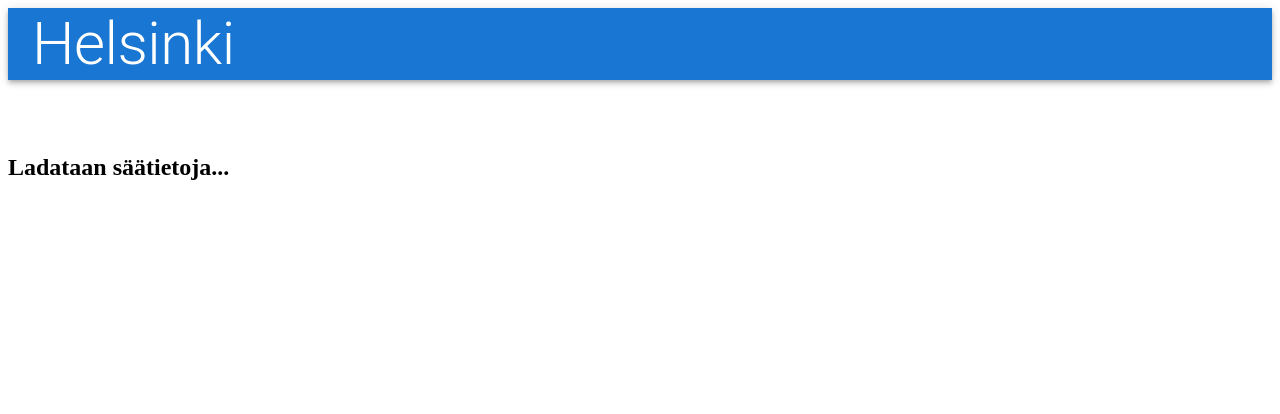
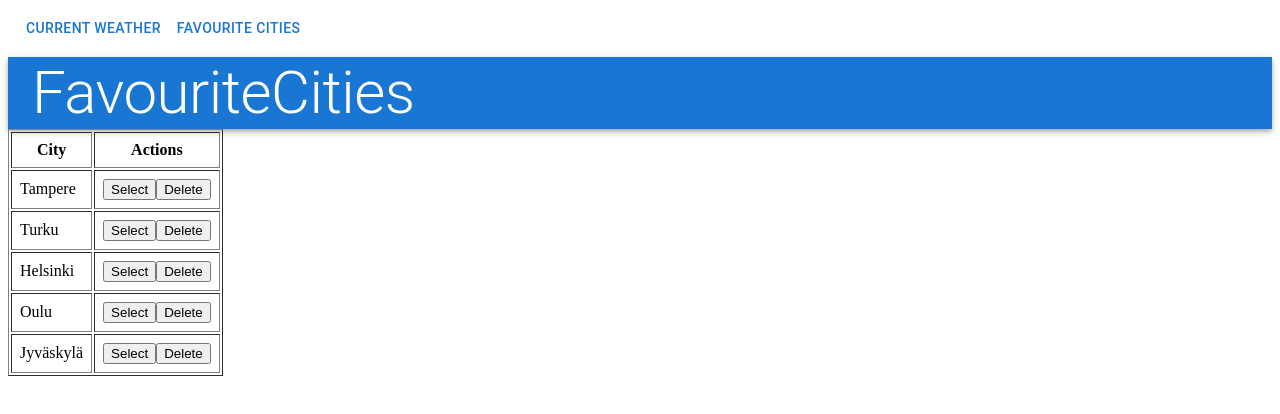
Before and after one commit to tonytorp/ReactSep2025, a React (Vite) app in the folder weather-app/: page /favCities in a window 1280 px wide. Shown: the top 414 px of the page. Built offline with nearby package versions, Linux system fonts and the light colour scheme; no server answers.

Commit message:
table and mapping

```diff
--- a/weather-app/package.json
+++ b/weather-app/package.json
@@ -14,7 +14,8 @@
     "@emotion/styled": "^11.14.1",
     "@mui/material": "^7.3.2",
     "react": "^19.1.1",
-    "react-dom": "^19.1.1"
+    "react-dom": "^19.1.1",
+    "react-router-dom": "^7.8.2"
   },
   "devDependencies": {
     "@eslint/js": "^9.33.0",
--- a/weather-app/src/App.jsx
+++ b/weather-app/src/App.jsx
@@ -2,9 +2,28 @@ import Header from "./components/Header";
 import Person from "./components/Person";
 import Counter from "./components/Counter";
 import CurrentWeatherScreen from "./screens/CurrentWeatherScreen";
+import FavouriteCitiesScreen from "./screens/FavouriteCitiesScreen";
+import {BrowserRouter, Routes, Route, Link} from "react-router-dom"
+import {Button} from '@mui/material'
+
+// Luodaan sovelluksen päätason reititys tänne (ks. react router)
 const App = () => {
   return(
-    <CurrentWeatherScreen/>
+
+    <BrowserRouter>
+      <nav style={{margin: "10px", gap: "10px"}}>
+        <Link to="/">
+          <Button>Current Weather</Button>
+        </Link>
+        <Link to="/favCities">
+          <Button>Favourite Cities</Button>
+        </Link>
+      </nav>
+      <Routes>
+        <Route path="/" element={<CurrentWeatherScreen/>}/>
+        <Route path="/favCities" element={<FavouriteCitiesScreen/>}/>
+      </Routes>
+    </BrowserRouter>
   )
 }
 
--- /dev/null
+++ b/weather-app/src/screens/FavouriteCitiesScreen.jsx
@@ -0,0 +1,35 @@
+import Header from "../components/Header";
+
+const favCities = [
+ "Tampere", "Turku", "Helsinki", "Oulu", "Jyväskylä"
+];
+
+// Miten luon listan/table rowt tms itemit datan pohjalta?
+// Miten käsittelen dynaamisesti dataa
+
+const FavouriteCitiesScreen = () => {
+    return(
+        <div>
+            <Header title={"FavouriteCities"}></Header>
+            <table border="1" cellPadding="8">
+                <thead>
+                    <tr>
+                        <th>City</th>
+                        <th>Actions</th>
+                    </tr>
+                </thead>
+                <tbody>
+                    { favCities.map((city, index) =>(
+                        <tr key={index}>
+                          <td>{city}</td>
+                          <td><button>Select</button><button>Delete</button></td>
+                        </tr>
+                    ))}
+                </tbody>
+            </table>
+
+        </div>
+    )
+}
+
+export default FavouriteCitiesScreen;
```
Also changed, not shown: 1 other file (tests, documents, lock files or other folders).
